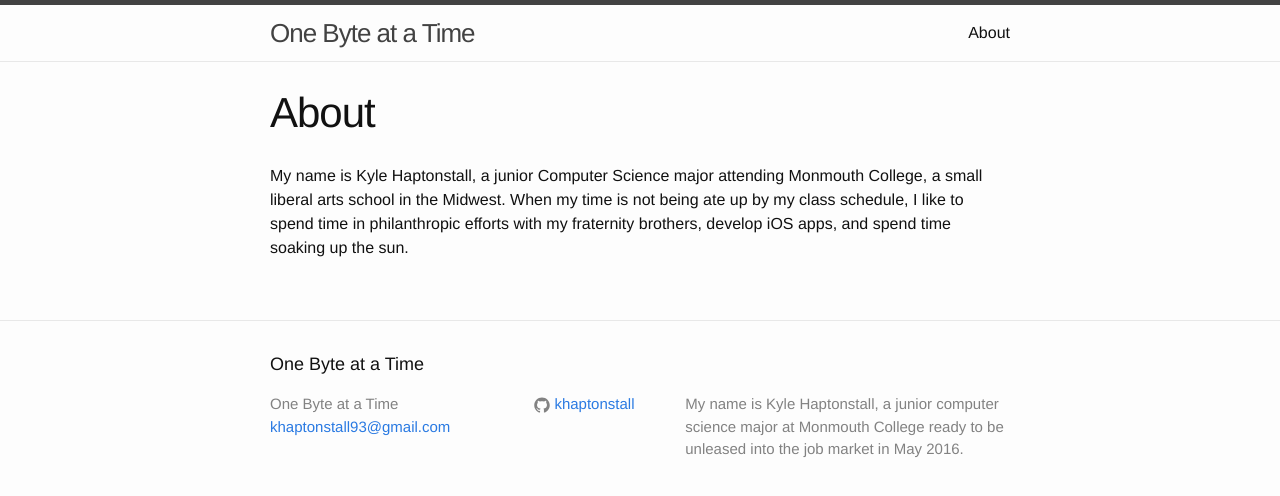
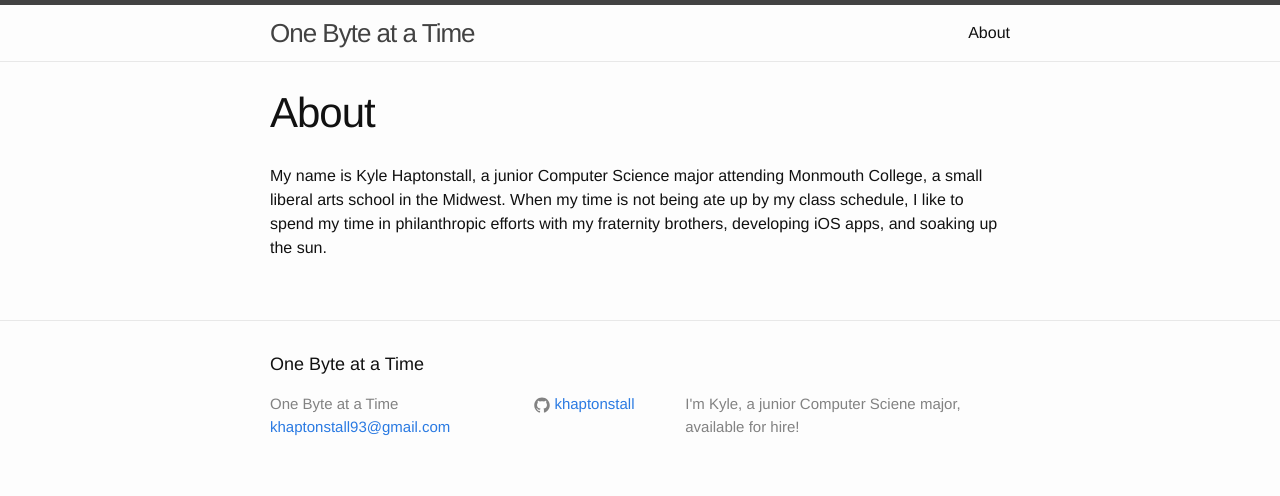
Before and after one commit to khaptonstall/khaptonstall.github.io, a Jekyll site: the page built from about.md, in a window 1280 px wide. Shown: the top 496 px of the page. Built offline with Jekyll 4.4.1, drawn with Linux system fonts in a browser that asks for light colours.

```diff
--- a/_config.yml
+++ b/_config.yml
@@ -2,7 +2,7 @@
 title: One Byte at a Time
 email: khaptonstall93@gmail.com
 description: > # this means to ignore newlines until "baseurl:"
-  My name is Kyle Haptonstall, a junior computer science major at Monmouth College ready to be unleased into the job market in May 2016.
+  I'm Kyle, a junior Computer Sciene major, available for hire!
 baseurl: "" # the subpath of your site, e.g. /blog/
 url: "http://yourdomain.com" # the base hostname & protocol for your site
 #twitter_username: jekyllrb
--- a/about.md
+++ b/about.md
@@ -4,4 +4,4 @@ title: About
 permalink: /about/
 ---
 
-My name is Kyle Haptonstall, a junior Computer Science major attending Monmouth College, a small liberal arts school in the Midwest. When my time is not being ate up by my class schedule, I like to spend time in philanthropic efforts with my fraternity brothers, develop iOS apps, and spend time soaking up the sun.
+My name is Kyle Haptonstall, a junior Computer Science major attending Monmouth College, a small liberal arts school in the Midwest. When my time is not being ate up by my class schedule, I like to spend my time in philanthropic efforts with my fraternity brothers, developing iOS apps, and soaking up the sun.
```
Also changed, not shown: _posts/2015-04-18-up-and-running.markdown (added, +16 -0 lines), 3 other files.
